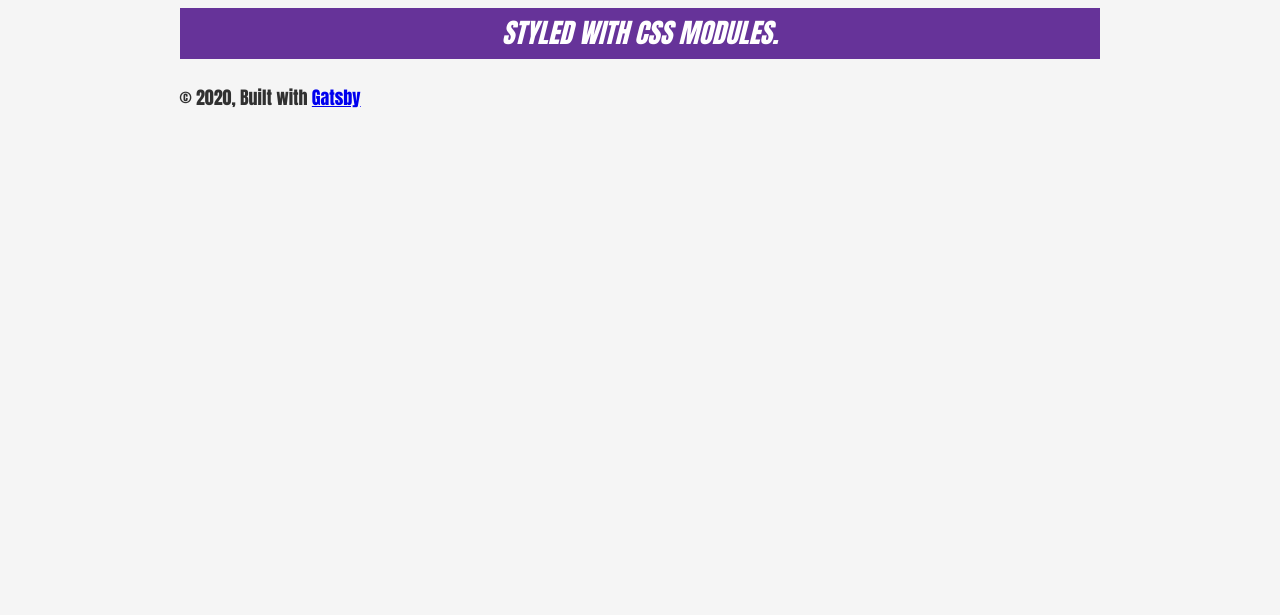
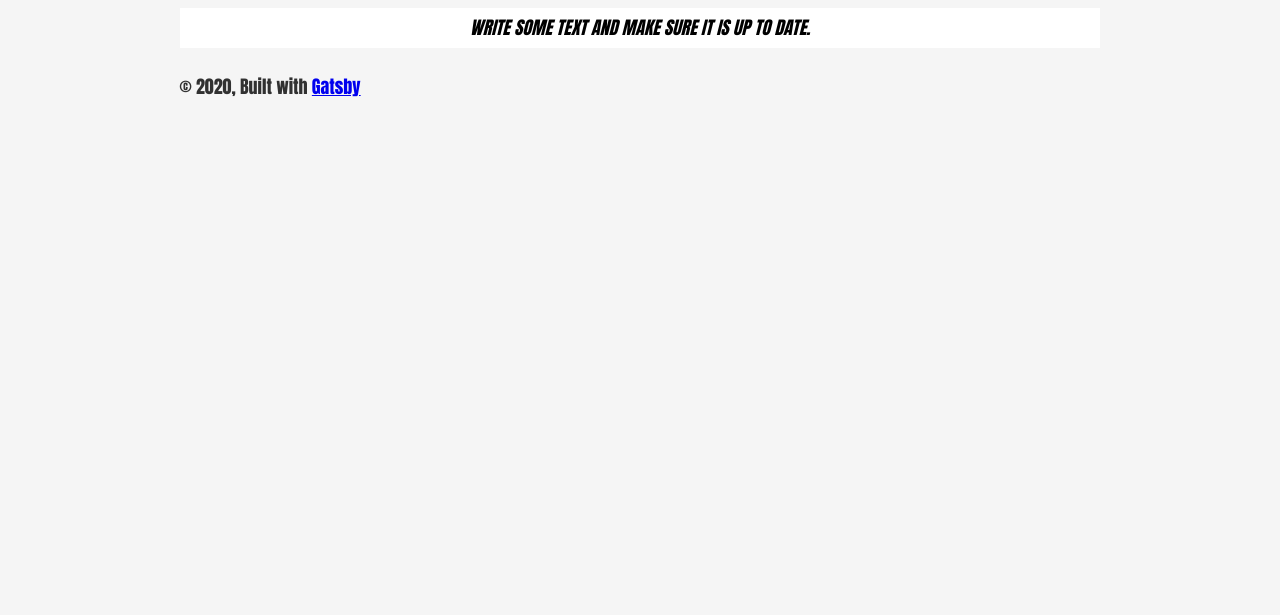
Before and after one commit to thesparrow/gatsby-reactjs, a Gatsby site: page /about in a window 1280 px wide. Shown: the part 185-800 px from the top of the page. Built offline with nearby package versions, Linux system fonts and the light colour scheme; Gatsby itself is replaced by a stand-in of ours.

Commit message:
adding styles

```diff
--- a/src/components/fancy-paragraph.module.css
+++ b/src/components/fancy-paragraph.module.css
@@ -1,10 +1,10 @@
 .fancy  {
-    font-size:  1.5rem;
+    font-size:  1.0rem;
     text-align:  center;
     line-height:  1.2;
     padding:  0.5rem;
-    color: #fff;
-    background-color:  rebeccapurple;
+    color:black;
+    background-color:  white;
     font-weight:  800;
     font-style:  italic;
     text-transform:  uppercase;
--- a/src/pages/about.js
+++ b/src/pages/about.js
@@ -14,7 +14,7 @@ const AboutPage = () => (
         <SEO title="About Me" />
         <h1> About me </h1>
 
-        <FancyParagraph  paragraphText="Styled with CSS Modules." />
+        <FancyParagraph  paragraphText="Write some text and make sure it is up to date." />
 
     </Layout>
 
```
